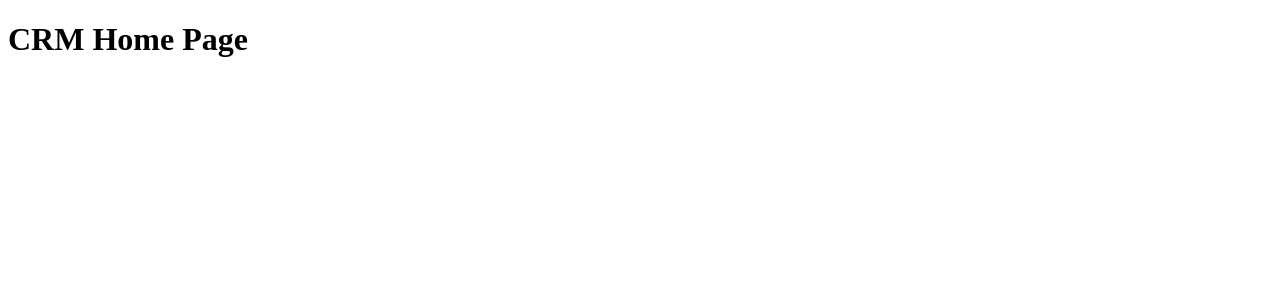
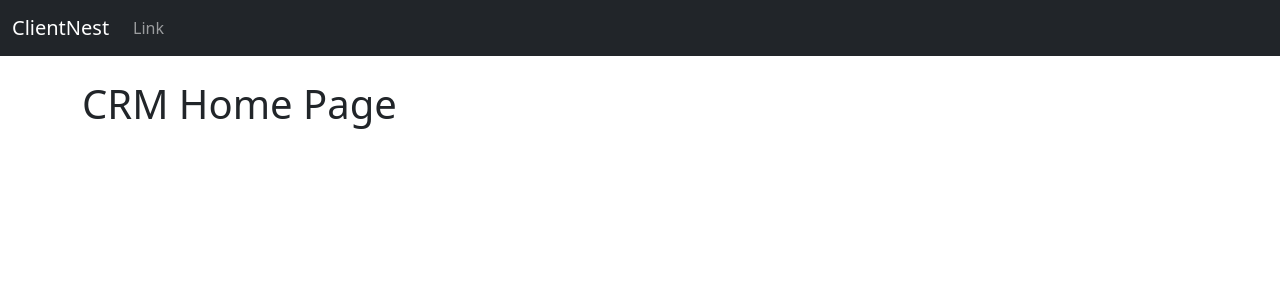
Before and after one commit to APatel-AI/ClientNest-CRM, a Django app: page / in a window 1280 px wide. Shown: the top 300 px of the page. Run offline with Django 5.2, Linux system fonts and the light colour scheme.

Commit message:
add: navbar, homepage, bootstrap, static file import

```diff
--- /dev/null
+++ b/crmapplication/templates/base.html
@@ -0,0 +1,24 @@
+<!DOCTYPE html>
+<html lang="en">
+  <head>
+    <meta charset="utf-8" />
+    <meta name="viewport" content="width=device-width, initial-scale=1" />
+    <title>ClientNest</title>
+    <link
+      href="https://cdn.jsdelivr.net/npm/bootstrap@5.3.2/dist/css/bootstrap.min.css"
+      rel="stylesheet"
+      integrity="sha384-T3c6CoIi6uLrA9TneNEoa7RxnatzjcDSCmG1MXxSR1GAsXEV/Dwwykc2MPK8M2HN"
+      crossorigin="anonymous"
+    />
+  </head>
+  <body>
+    {% include 'navbar.html' %}
+    <div class="container"><br>{%block content%} {% endblock %}</div>
+
+    <script
+      src="https://cdn.jsdelivr.net/npm/bootstrap@5.3.2/dist/js/bootstrap.bundle.min.js"
+      integrity="sha384-C6RzsynM9kWDrMNeT87bh95OGNyZPhcTNXj1NW7RuBCsyN/o0jlpcV8Qyq46cDfL"
+      crossorigin="anonymous"
+    ></script>
+  </body>
+</html>
--- a/crmapplication/templates/home.html
+++ b/crmapplication/templates/home.html
@@ -1,3 +1,5 @@
+{% extends 'base.html' %}
+{% block content %}
 <!DOCTYPE html>
 <html lang="en">
 <head>
@@ -9,3 +11,5 @@
     <h1>CRM Home Page</h1>
 </body>
 </html>
+
+{% endblock %}
--- /dev/null
+++ b/crmapplication/templates/navbar.html
@@ -0,0 +1,19 @@
+<nav class="navbar navbar-expand-lg bg-dark" data-bs-theme="dark">
+    <div class="container-fluid">
+      <a class="navbar-brand" href="{% url 'home' %}">ClientNest</a>
+      <button class="navbar-toggler" type="button" data-bs-toggle="collapse" data-bs-target="#navbarSupportedContent" aria-controls="navbarSupportedContent" aria-expanded="false" aria-label="Toggle navigation">
+        <span class="navbar-toggler-icon"></span>
+      </button>
+      <div class="collapse navbar-collapse" id="navbarSupportedContent">
+        <ul class="navbar-nav me-auto mb-2 mb-lg-0">
+
+          <li class="nav-item">
+            <a class="nav-link" href="#">Link</a>
+          </li>
+
+
+        </ul>
+
+      </div>
+    </div>
+  </nav>
--- a/crmproject/settings.py
+++ b/crmproject/settings.py
@@ -11,6 +11,8 @@ https://docs.djangoproject.com/en/5.0/ref/settings/
 """
 
 from pathlib import Path
+import os
+
 
 # Build paths inside the project like this: BASE_DIR / 'subdir'.
 BASE_DIR = Path(__file__).resolve().parent.parent
@@ -123,6 +125,8 @@ USE_TZ = True
 # https://docs.djangoproject.com/en/5.0/howto/static-files/
 
 STATIC_URL = 'static/'
+STATICFILES_DIRS = [os.path.join(BASE_DIR, 'static')]
+
 
 # Default primary key field type
 # https://docs.djangoproject.com/en/5.0/ref/settings/#default-auto-field
```
